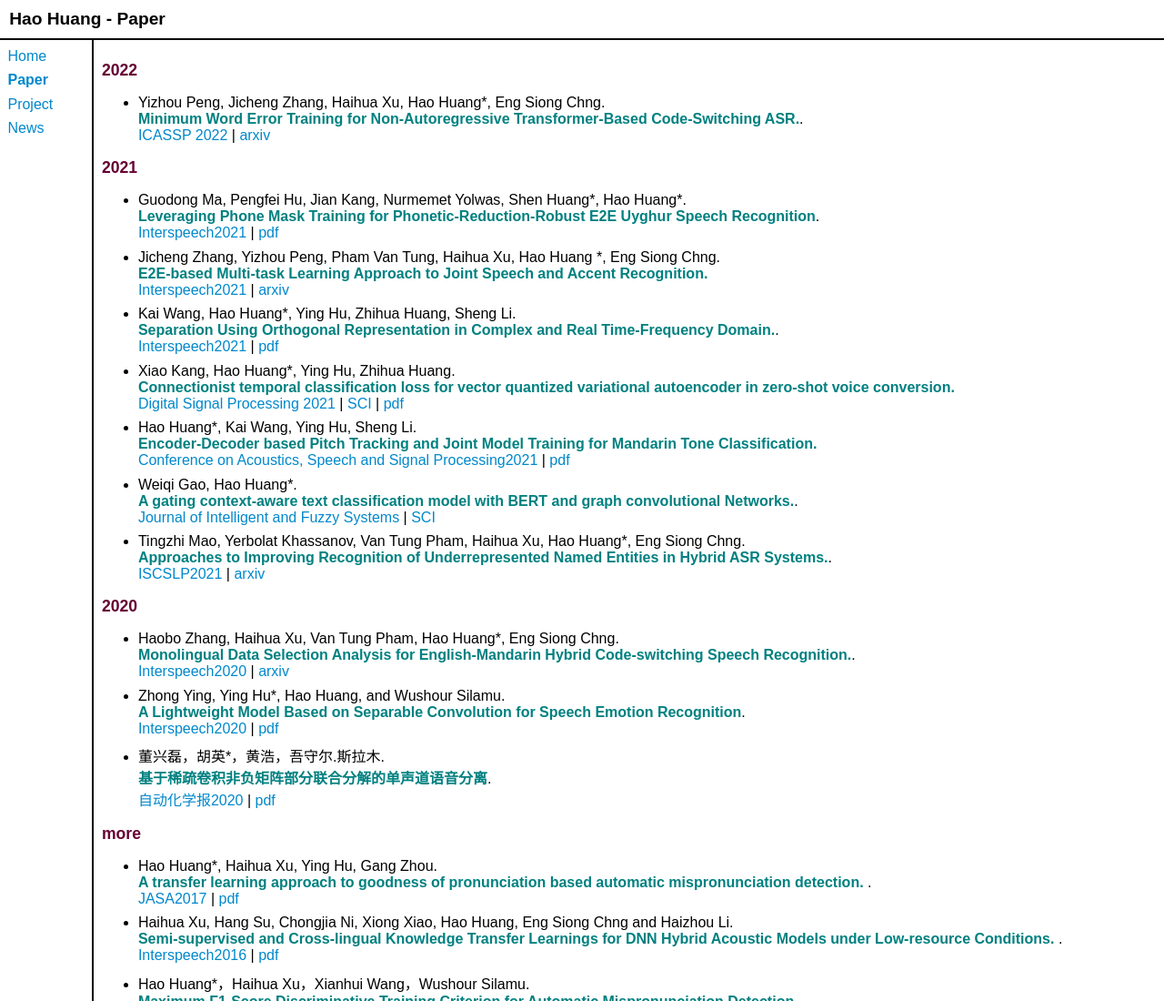
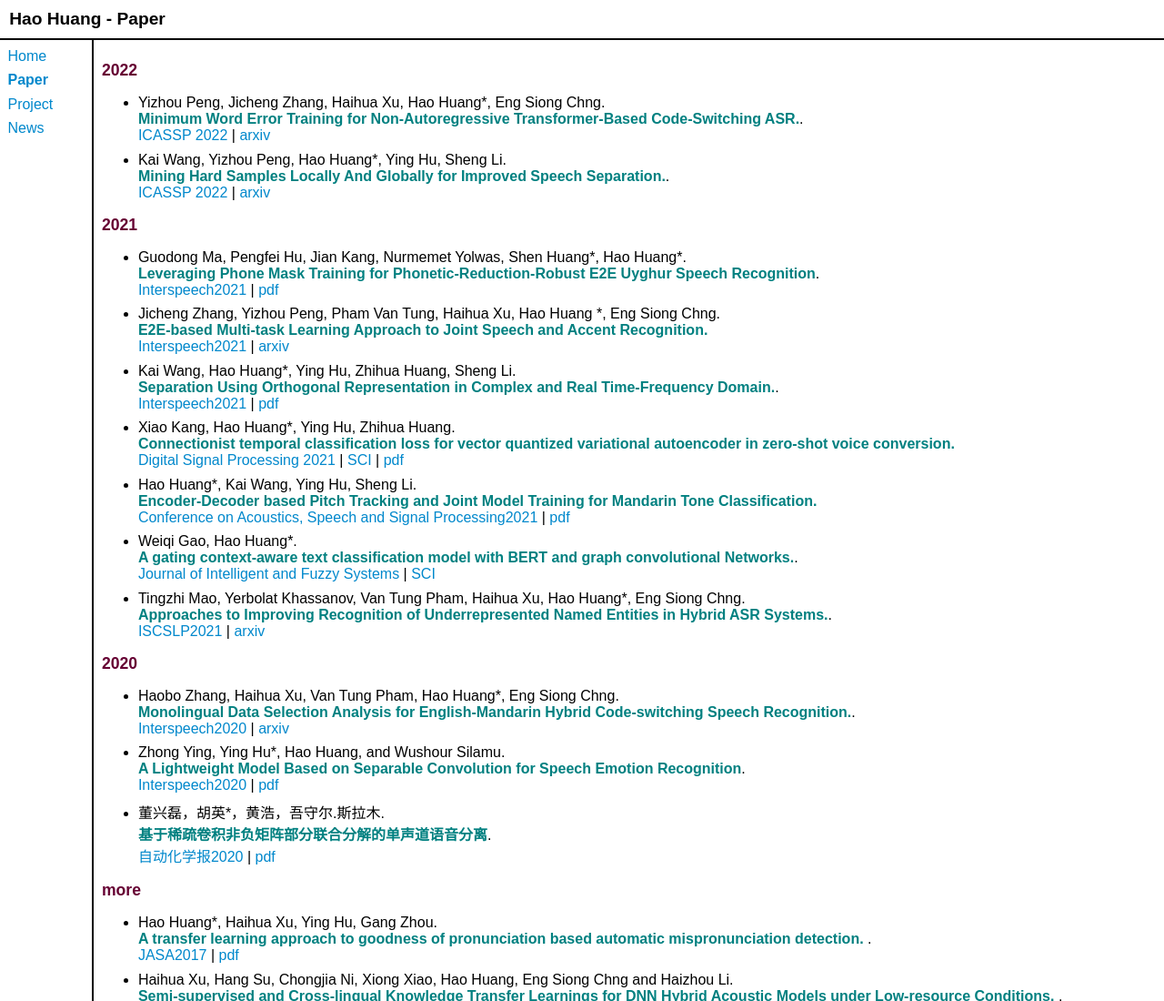
Before and after one commit to xjuspeech/xjuspeech.github.io, a plain HTML site: page paper.htm in a window 1280 px wide. Shown: the top 1100 px of the page at 91% size. Drawn offline with Linux system fonts and the light colour scheme.

Commit message:
Update paper.htm

```diff
--- a/paper.htm
+++ b/paper.htm
@@ -48,6 +48,14 @@ font-weight:bold;
 	<a href="https://arxiv.53yu.com/pdf/2005.08742">ICASSP 2022</a> |
 	<a href="https://arxiv.53yu.com/pdf/2005.08742">arxiv</a>
 	</li>
+
+	<li>Kai Wang, Yizhou Peng, Hao Huang*, Ying Hu, Sheng Li.
+	<br><span class="title">Mining Hard Samples Locally And Globally for Improved Speech Separation.</span>.
+	<br>
+	<a href="https://arxiv.53yu.com/pdf/2005.08742">ICASSP 2022</a> |
+	<a href="https://arxiv.53yu.com/pdf/2005.08742">arxiv</a>
+	</li>
+
 </ul>
 
 <h2>2021</h2>
```
